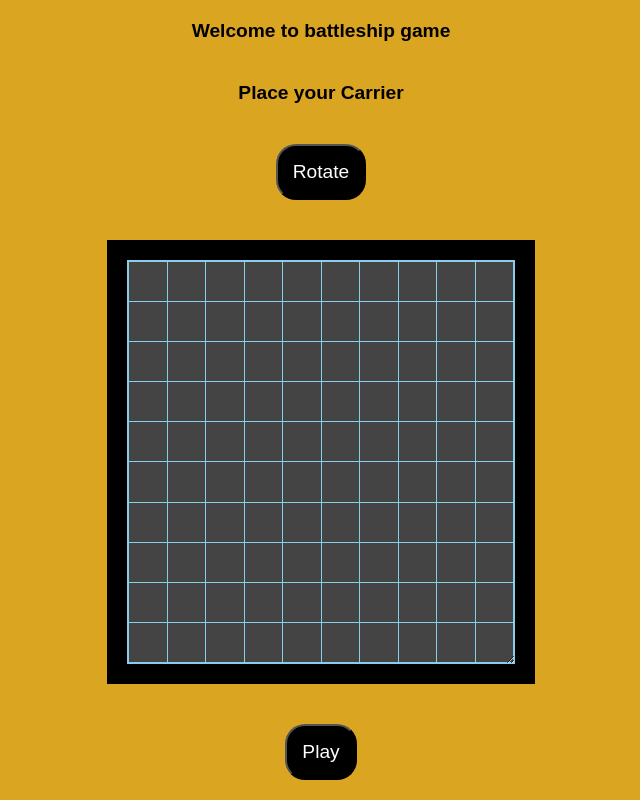
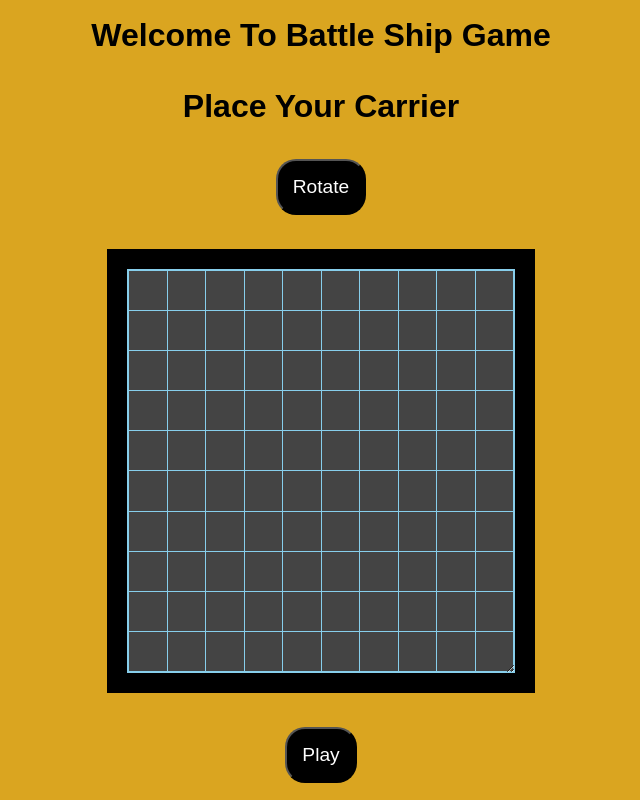
Before and after one commit to sabaris-66/battleShips, a website built with webpack: page dist/index.html in a window 1280 px wide. Shown: the whole page, without its empty margins (319-959 px from the left). Built offline with nearby package versions, Linux system fonts and the light colour scheme.

Commit message:
Change heading text

```diff
--- a/src/intro.js
+++ b/src/intro.js
@@ -10,11 +10,11 @@ function opening() {
 
   const welcome = document.createElement("div");
   welcome.classList.add("welcome");
-  welcome.textContent = "Welcome to battleship game";
+  welcome.textContent = "Welcome To Battle Ship Game";
 
   const welcome2 = document.createElement("div");
   welcome2.classList.add("welcome2");
-  welcome2.textContent = "Place your Carrier";
+  welcome2.textContent = "Place Your Carrier";
 
   const rotate = document.createElement("button");
   rotate.classList.add("rotate");
--- a/src/style.css
+++ b/src/style.css
@@ -60,7 +60,7 @@ button{
 
 .welcome,
 .welcome2{
-    font-size: larger;
+    font-size: xx-large;
     font-weight: bolder;
 }
 
```
